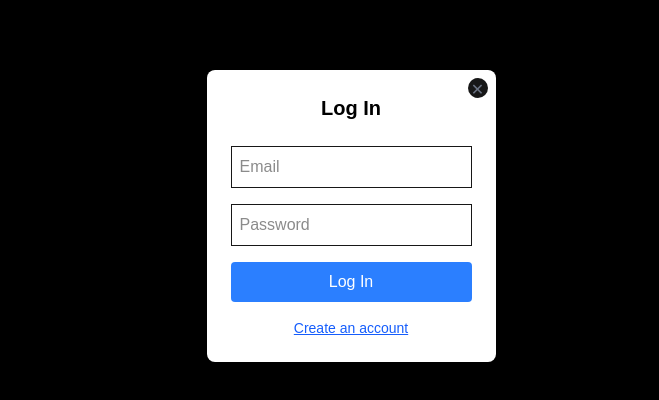
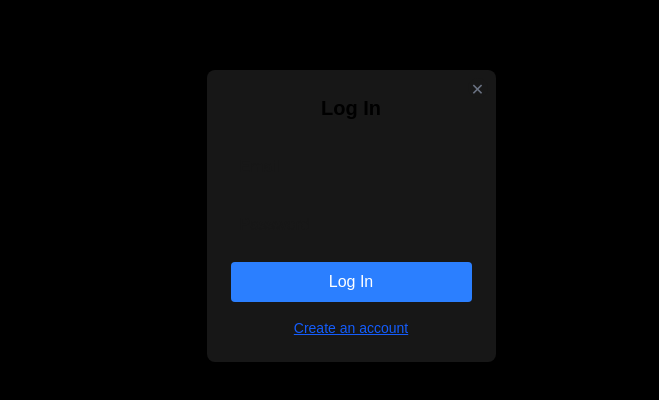
Before and after one commit to ElijDavis/Management-Application, a Next.js app in the folder manage-app/: page /dashboard in a window 1280 px wide. Both pictures are taken after a click on the element 1218 px from the left and 60 px from the top of the page. Shown: the part 184-584 px from the top of the page, without its empty margins (289-948 px from the left). Built offline with nearby package versions, Linux system fonts and the light colour scheme; no server answers; the database is empty.

Commit message:
Visual Edit: fixing the authmodal's theme toggle

```diff
--- a/manage-app/app/components/modals/authModal.tsx
+++ b/manage-app/app/components/modals/authModal.tsx
@@ -34,7 +34,7 @@ const handleSubmit = async () => {
 
   return (
     <div className="fixed inset-0 flex items-center justify-center bg-black bg-opacity-50 z-50" onClick={onClose}>
-      <div className="relative flex flex-col items-center justify-center p-6 bg-white rounded-lg shadow-lg" onClick={(e) => e.stopPropagation()}>
+      <div className="relative flex flex-col items-center justify-center p-6 bg-foreground rounded-lg shadow-lg" onClick={(e) => e.stopPropagation()}>
         <button className="absolute top-2 right-2 w-5 h-5 bg-foreground rounded-full active:bg-foreground/20 text-gray-500 hover:text-gray-800"onClick={onClose}>
           ✕
         </button>
--- a/manage-app/app/components/themeToggle.tsx
+++ b/manage-app/app/components/themeToggle.tsx
@@ -8,7 +8,7 @@ const ThemeToggle = () => {
   const {theme, setTheme} = useTheme();
 
   return (
-    <div className="inline-flex -space-x-2 p-2 rounded-full mb-10 *:rounded-full border-2 border-gray-400 bg-transparent">
+    <div className="inline-flex -space-x-2 p-2 rounded-full mb-10 *:rounded-full border-2 border-gray-400 bg-white">
       <button onClick={() => setTheme("light")} title="Switch to Light Theme" className="w-10 h-10 bg-black/5 text-foreground"/>
       <button onClick={() => setTheme("dark")} title="Switch to Dark Theme" className="w-10 h-10 bg-black text-foreground"/>
       <button onClick={() => setTheme("sepia")} title="Switch to Sepia Theme" className="w-10 h-10 bg-[#f4ecd8] text-foreground"/>
```
